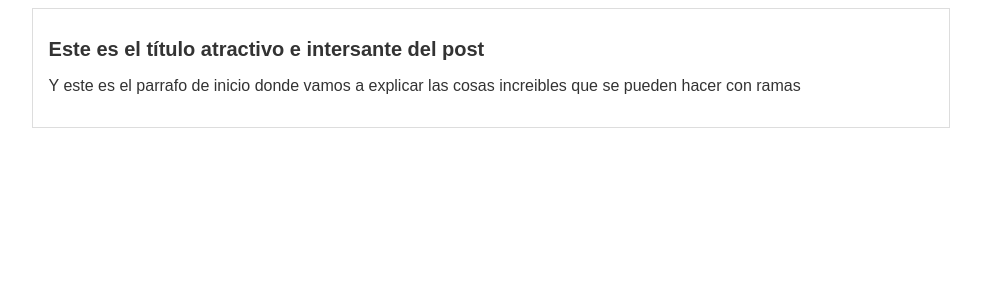
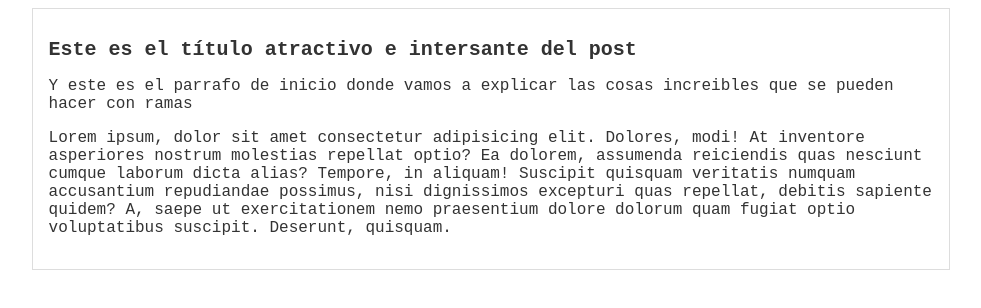
Before and after one commit to SamuelCruzGz/test, a plain HTML site: page index.html in a window 1280 px wide. Shown: the whole page, without its empty margins (149-1130 px from the left). Drawn offline with Linux system fonts and the light colour scheme.

Commit message:
nuevo contenido en parrafos

```diff
--- a/css/estilos.css
+++ b/css/estilos.css
@@ -1,7 +1,7 @@
 body{
     color: #333;
     text-align: center;
-    font-family: Arial, Helvetica, sans-serif;
+    font-family: 'Courier New', Courier, monospace;
 }
 #container{
     width: 70%;
--- a/index.html
+++ b/index.html
@@ -12,6 +12,8 @@
         <div id="post">
             <h1>Este es el título atractivo e intersante del post</h1>
             <p>Y este es el parrafo de inicio donde vamos a explicar las cosas increibles que se pueden hacer con ramas</p>
+            <p>Lorem ipsum, dolor sit amet consectetur adipisicing elit. Dolores, modi! At inventore asperiores nostrum molestias repellat optio? Ea dolorem, assumenda reiciendis quas nesciunt cumque laborum dicta alias? Tempore, in aliquam!
+            Suscipit quisquam veritatis numquam accusantium repudiandae possimus, nisi dignissimos excepturi quas repellat, debitis sapiente quidem? A, saepe ut exercitationem nemo praesentium dolore dolorum quam fugiat optio voluptatibus suscipit. Deserunt, quisquam.</p>
         </div>
     </div>
 
```
